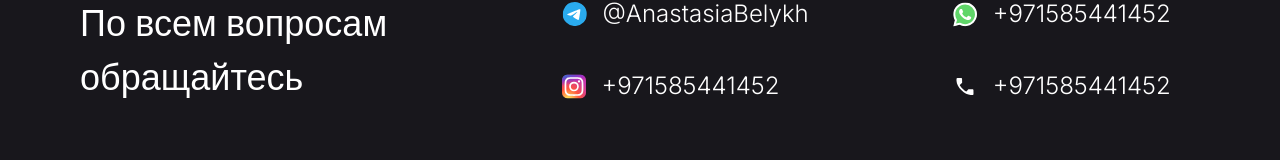
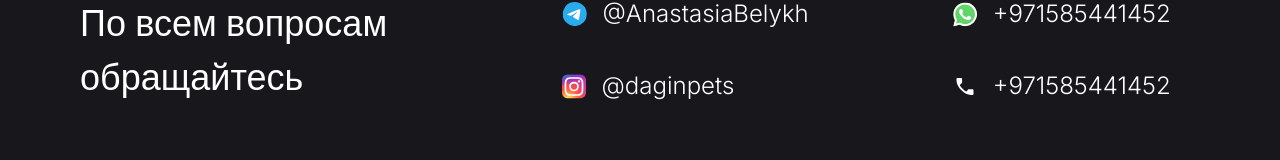
Before and after one commit to DragonflyPie/dagin_pets, a Next.js app: page /en in a window 1280 px wide. Shown: the part 4586-4746 px from the top of the page. Built offline with nearby package versions, Linux system fonts and the light colour scheme.

Commit message:
chore: fix instagram link

```diff
--- a/app/_components/footer/Footer.tsx
+++ b/app/_components/footer/Footer.tsx
@@ -31,7 +31,11 @@ const Footer = ({ lang }: FooterProps) => {
               info="+971585441452"
               icon={<WhatsAppWhite />}
             />
-            <Messenger link="" info="+971585441452" icon={<Instagram />} />
+            <Messenger
+              link="https://www.instagram.com/daginpets/"
+              info="@daginpets"
+              icon={<Instagram />}
+            />
             <Messenger
               blank={false}
               link="tel:+971585441452"
```
